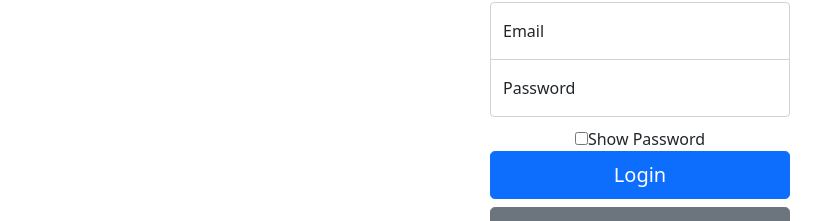
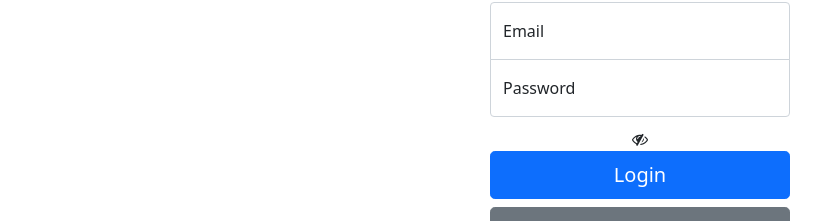
Before and after one commit to DiegoAraujoJS/PF_E-Commerce, a React (Create React App) app in the folder client/: page /login in a window 1280 px wide. Shown: the part 305-526 px from the top of the page, without its empty margins (0-837 px from the left). Built offline with nearby package versions, Linux system fonts and the light colour scheme.

Commit message:
agregar el ojo en mostrar/ocultar contraseña de login

```diff
--- a/client/src/components/login/login.tsx
+++ b/client/src/components/login/login.tsx
@@ -89,18 +89,26 @@ function Login() {
     }
 
     const inputRef = useRef()
+    const eyeRef = useRef()
 
     function myFunction() {
         let showPassword: any = inputRef.current
+        let eye: any = eyeRef.current
+
         if (showPassword && showPassword.type === "password") {
             showPassword.type = "text";
+            eye.className = "fa fa-eye";
           } else {
             showPassword.type = "password";
+            eye.className = "fa fa-eye-slash";
         }
     }
 
     return (
         <div className={"text-center " + style.height}>
+            <link rel="stylesheet" href="https://cdnjs.cloudflare.com/ajax/libs/font-awesome/4.7.0/css/font-awesome.min.css"></link>
+            <link rel="stylesheet" href="https://cdnjs.cloudflare.com/ajax/libs/font-awesome/4.7.0/css/font-awesome.min.css"></link>
+
             <div className={style.formSignin}>
                 <form onSubmit={handleSubmit}>
                     <img className="mb-4" src={logo} alt='logo' width="72" height="57"></img>
@@ -113,7 +121,7 @@ function Login() {
                     <div className="form-floating">
                         <input ref={inputRef} type='password' value={password} name='passValue' onChange={handleChange} placeholder='Contraseña' className="form-control"/>
                         <label htmlFor="floatingPassword">Password</label>
-                        <input type="checkbox" onClick={() => myFunction()}/>Show Password
+                        <i ref={eyeRef} className="fa fa-eye-slash" onClick={() => myFunction()}></i>
                     </div>
 
                     <input type="submit" value="Login" className="w-100 btn btn-lg btn-primary mb-2" />
```
